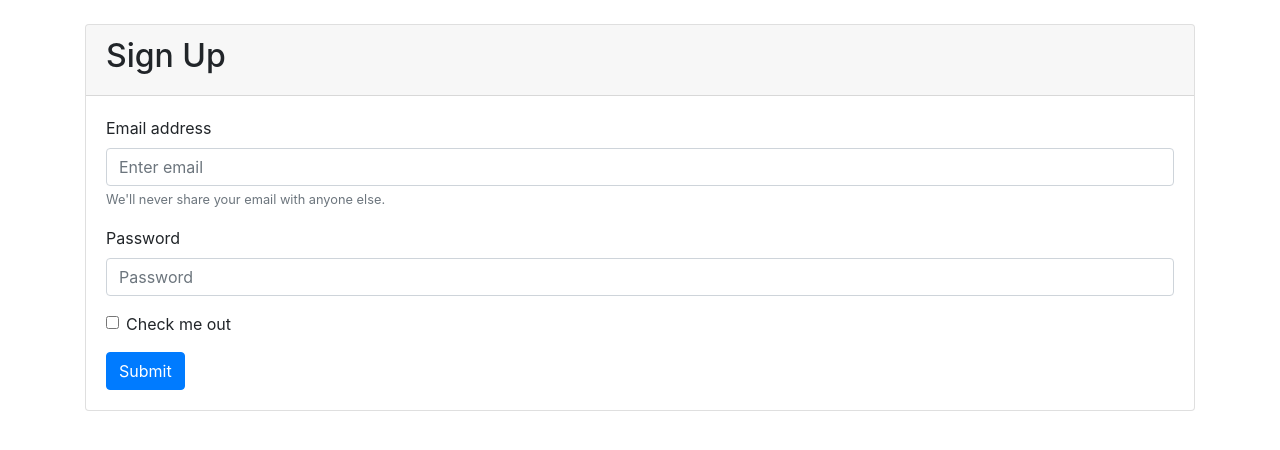
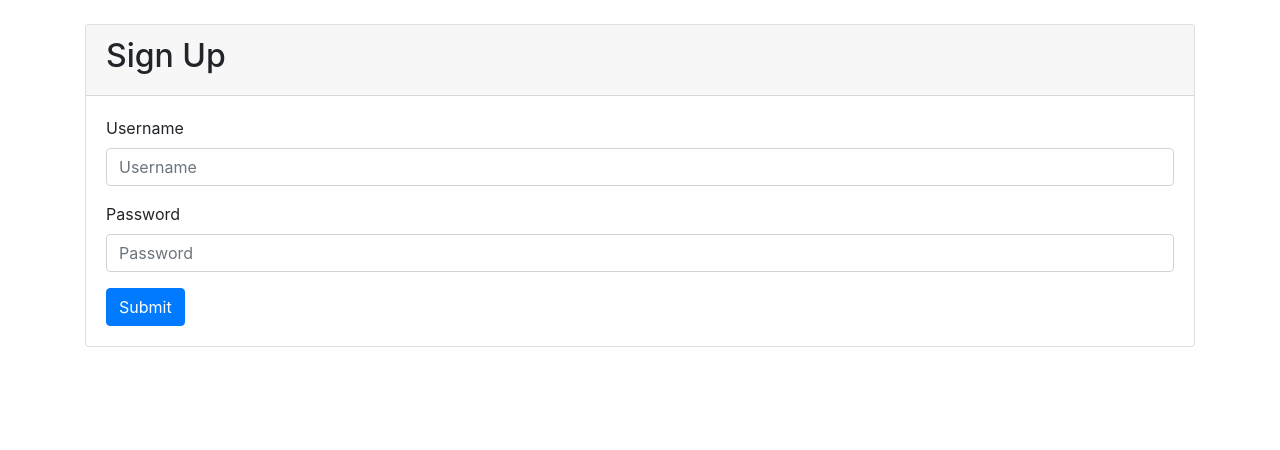
Before and after one commit to joshua-deans/FitTrkr, a Flask app: page /signup in a window 1280 px wide. Shown: the part 56-506 px from the top of the page. Run offline with Flask 2, Linux system fonts and the light colour scheme; some libraries are stand-ins or nearby versions.

Commit message:
Add username and password fields to form.

```diff
--- a/app.py
+++ b/app.py
@@ -1,22 +1,26 @@
-from flask import Flask, render_template, url_for, request, abort, redirect
+from flask import Flask, render_template  # , url_for, request, abort, redirect
 
 app = Flask(__name__)
+
 
 # Route for landing page
 @app.route("/")
 def base():
     return render_template('base.html')
 
+
 # Route for sign up form
 @app.route("/signup")
 def signup():
     return render_template('auth/signup.html')
+
 
 # Route for sign up form
 @app.route("/login")
 def login():
     return render_template('auth/login.html')
 
+
 # Note: This is in debug mode. This means that it restarts with changes
 if __name__ == "__main__":
     app.run(debug=True)
--- a/templates/auth/signup.html
+++ b/templates/auth/signup.html
@@ -27,19 +27,14 @@
 		<div class="card-body">
             <form>
                 <div class="form-group">
-			    <label for="exampleInputEmail1">Email address</label>
-			    <input type="email" class="form-control" id="exampleInputEmail1" aria-describedby="emailHelp" placeholder="Enter email">
-			    <small id="emailHelp" class="form-text text-muted">We'll never share your email with anyone else.</small>
+                    <label for="inputUsername">Username</label>
+                    <input class="form-control" id="inputUsername" placeholder="Username">
                 </div>
                 <div class="form-group">
-			    <label for="exampleInputPassword1">Password</label>
-			    <input type="password" class="form-control" id="exampleInputPassword1" placeholder="Password">
+                    <label for="inputPassword">Password</label>
+                    <input type="password" class="form-control" id="inputPassword" placeholder="Password">
                 </div>
-			  <div class="form-group form-check">
-			    <input type="checkbox" class="form-check-input" id="exampleCheck1">
-			    <label class="form-check-label" for="exampleCheck1">Check me out</label>
-			  </div>
-			  <button type="submit" class="btn btn-primary">Submit</button>
+                <button class="btn btn-primary">Submit</button>
             </form>
 		</div>
 	</div>
```
Also changed, not shown: templates/auth/login.html (+5 -10 lines). Lines whose indentation alone changed are shown as unchanged.
